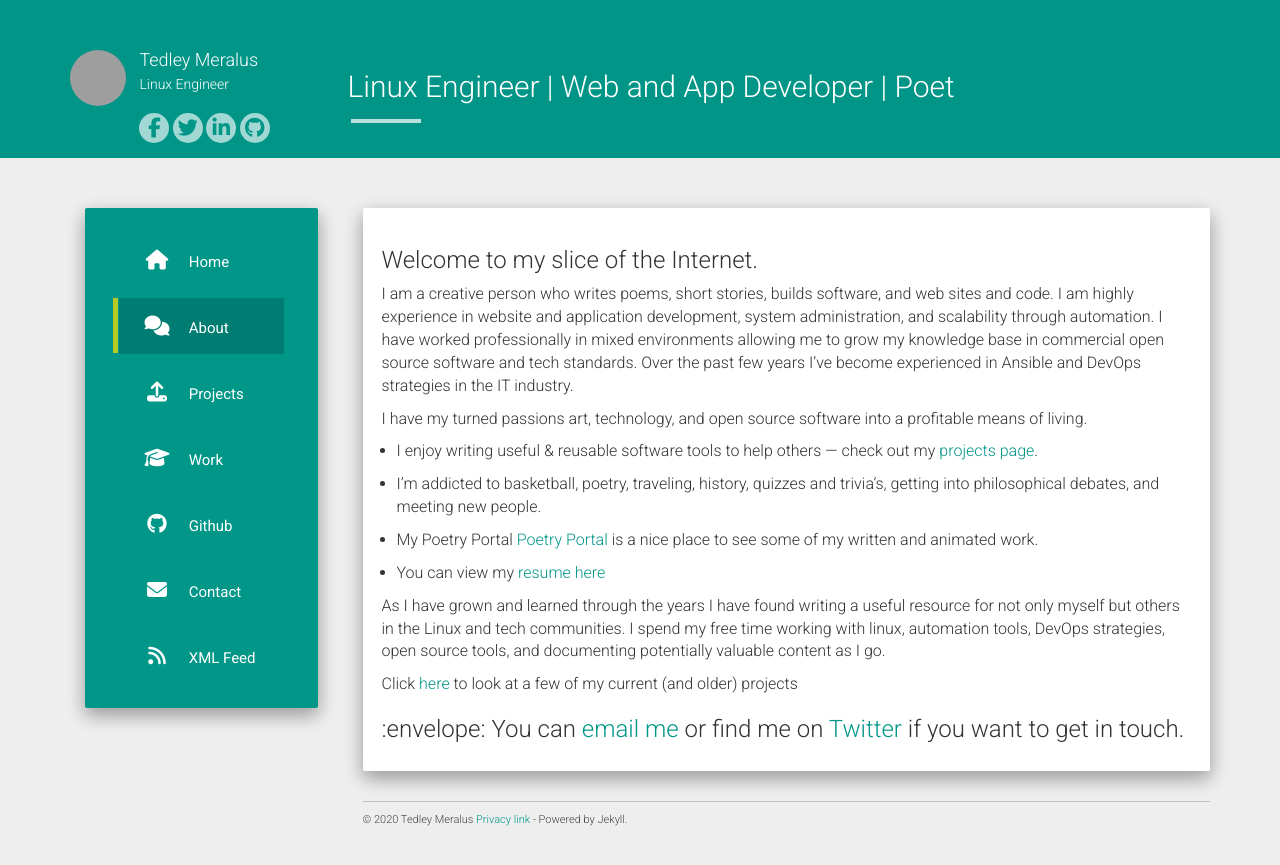
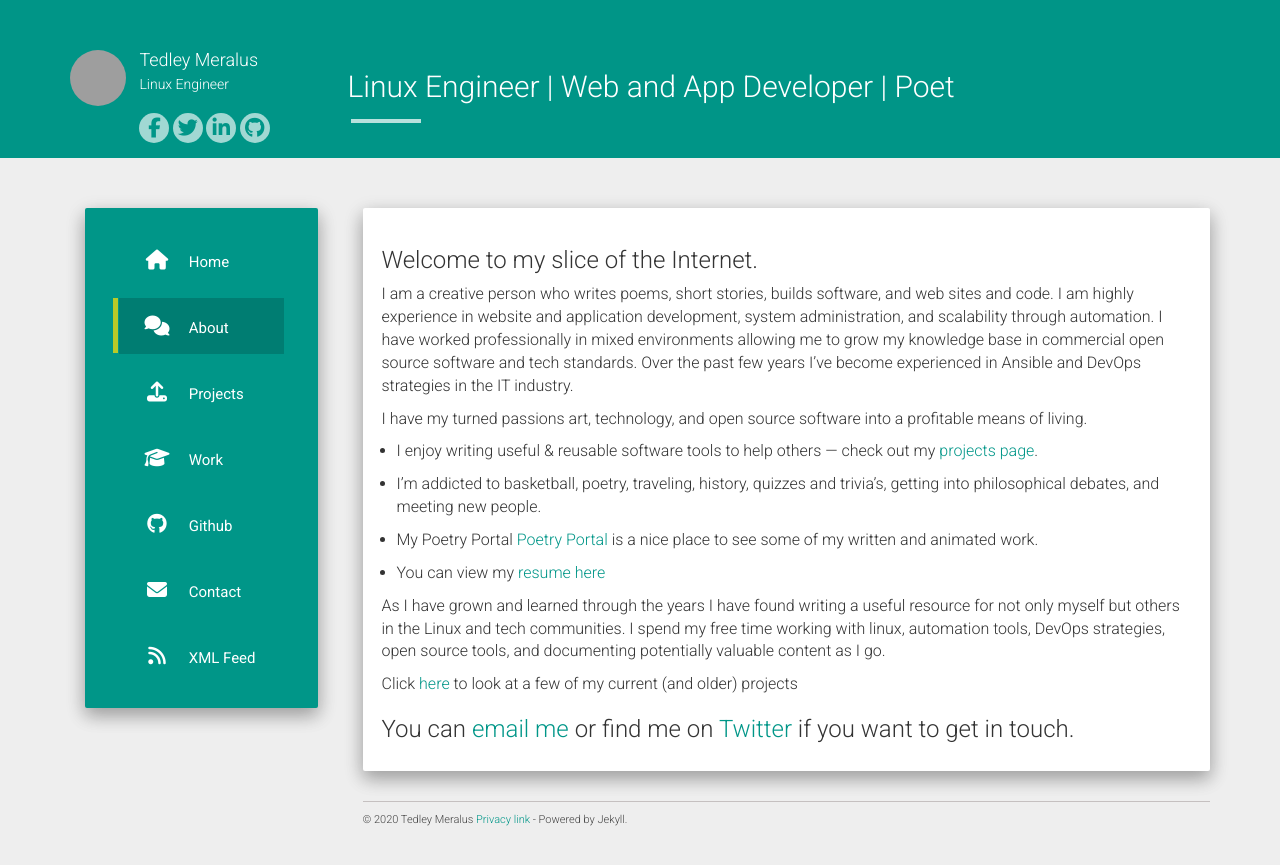
Before and after one commit to tmeralus/tmeralus.github.io, a Jekyll site: the page built from about.md, in a window 1280 px wide. Shown: the top 865 px of the page. Built offline with Jekyll 4.4.1, drawn with Linux system fonts in a browser that asks for light colours; nearby versions of some CDN libraries; some of the changed lines change nothing that is shown; grey boxes are pictures that could not be loaded.

Commit message:
removed envelope tag

```diff
--- a/about.md
+++ b/about.md
@@ -22,4 +22,4 @@ As I have grown and learned through the years I have found writing a useful reso
 
 Click [here](/projects/) to look at a few of my current (and older) projects
 
-###  :envelope: You can [email me](/contact/) or find me on [Twitter](https://twitter.com/TechGameTeddy) if you want to get in touch.
+### You can [email me](/contact/) or find me on [Twitter](https://twitter.com/TechGameTeddy) if you want to get in touch.
```
